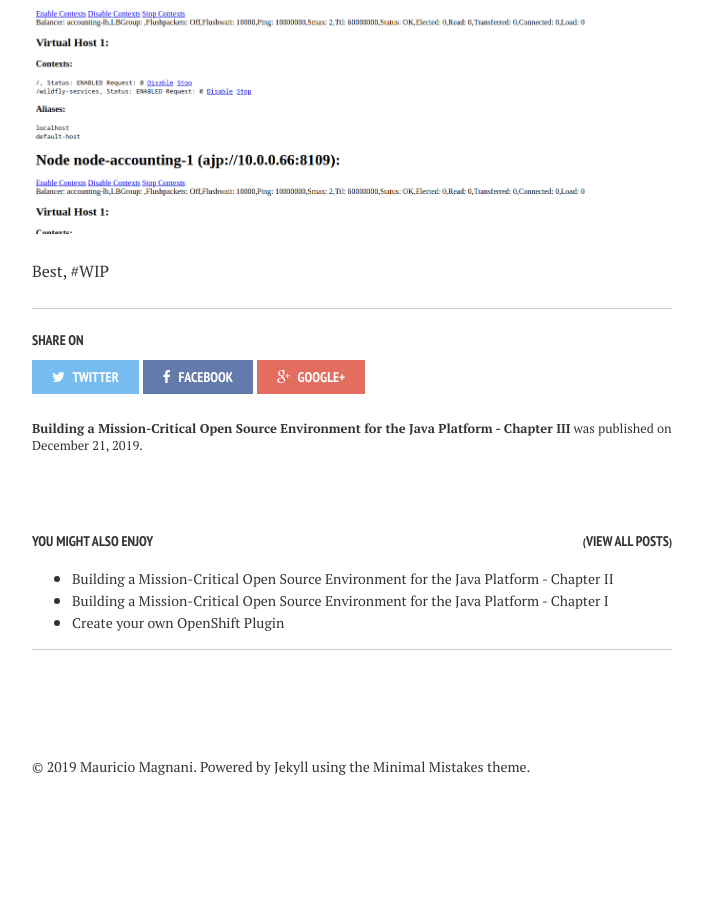
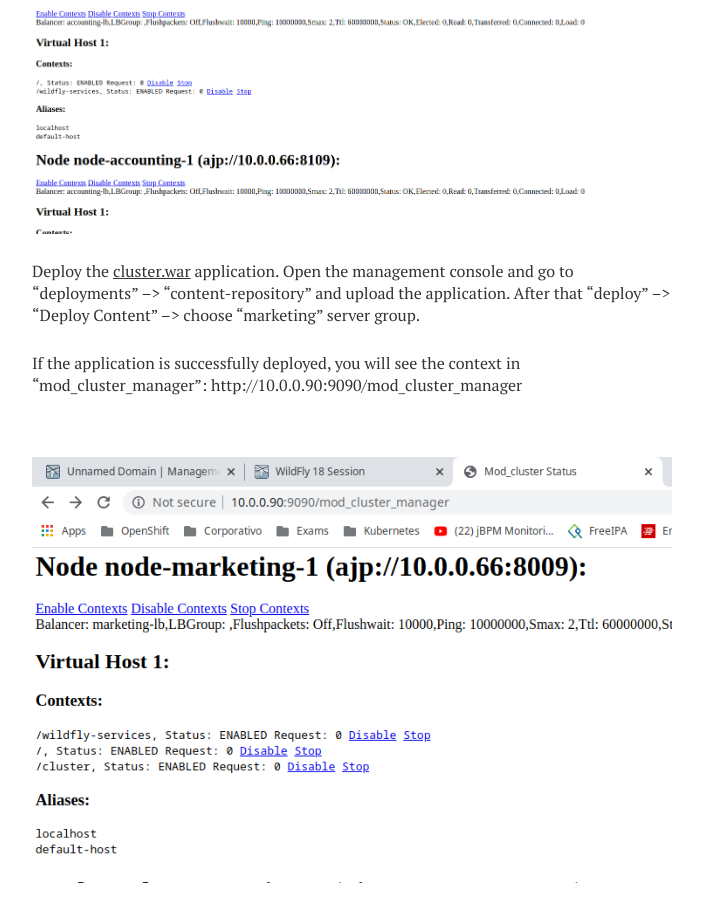
Before and after one commit to msmagnanijr/msmagnanijr.github.io, a Jekyll site: the page built from _posts/2019-12-21-wildfly-ha-3.md, in a window 1280 px wide and 900 px high, scrolled down 2682 px. Shown: the whole window, without its empty margins (288-991 px from the left). Built offline with Jekyll 4.4.1, drawn with Linux system fonts in a browser that asks for light colours; nearby versions of some CDN libraries; comment, search, counter and statistics services are not loaded; before the commit the page ends 3507 px from its top, so only the background shows below that.

Commit message:
update wildfly post

```diff
--- a/_posts/2019-12-21-wildfly-ha-3.md
+++ b/_posts/2019-12-21-wildfly-ha-3.md
@@ -116,5 +116,11 @@ Access the VIP IP on the Mod Cluster port and context: http://10.0.0.90:9090/mod
 
 ![](/images/201912-hawildfly-12.png)
 
+Deploy the [cluster.war](https://github.com/msmagnanijr/mlab-run-blog-files/blob/master/wildfly-ha/cluster.war) application. Open the management console and go to "deployments" --> "content-repository" and upload the application. After that "deploy" --> "Deploy Content" --> choose "marketing" server group.
+
+If the application is successfully deployed, you will see the context in "mod_cluster_manager": http://10.0.0.90:9090/mod_cluster_manager
+
+![](/images/201912-hawildfly-13.png)
+
 
 Best, #WIP
```
Also changed, not shown: images/201912-hawildfly-13.png (added).
